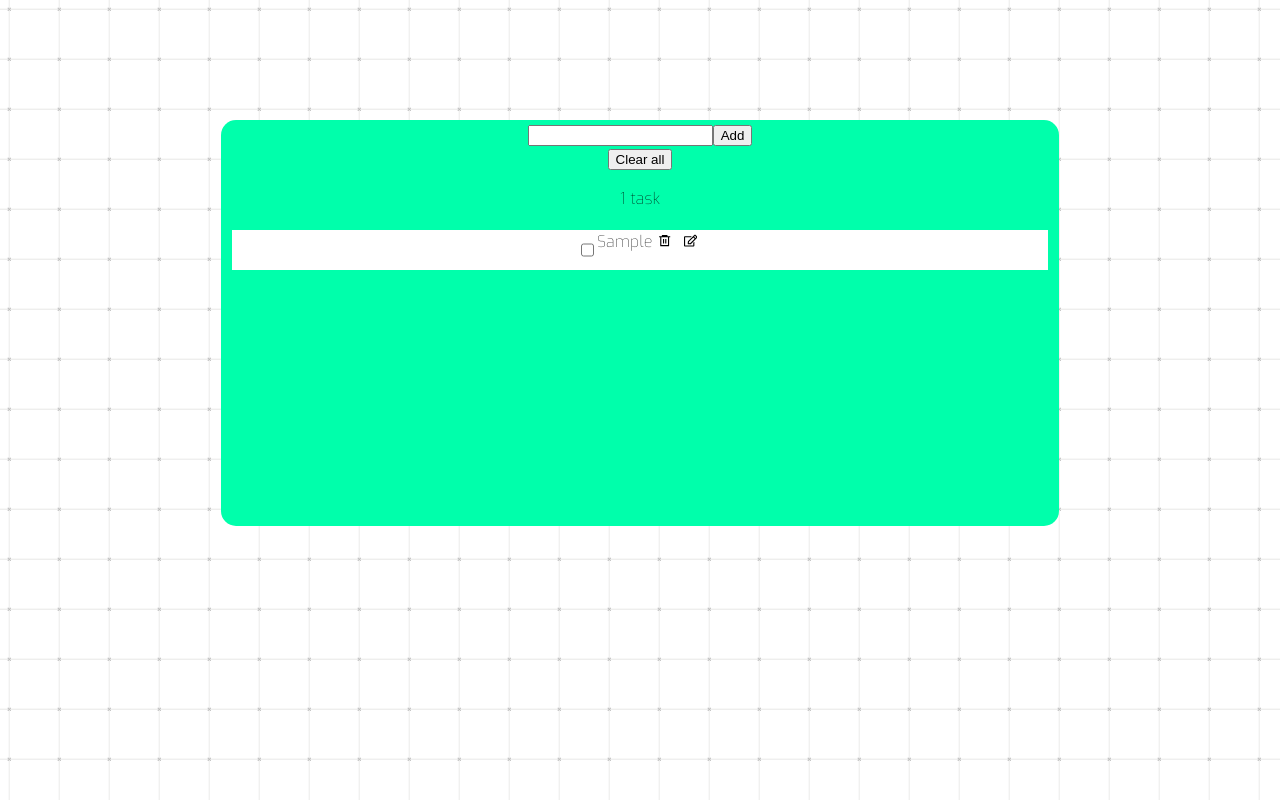
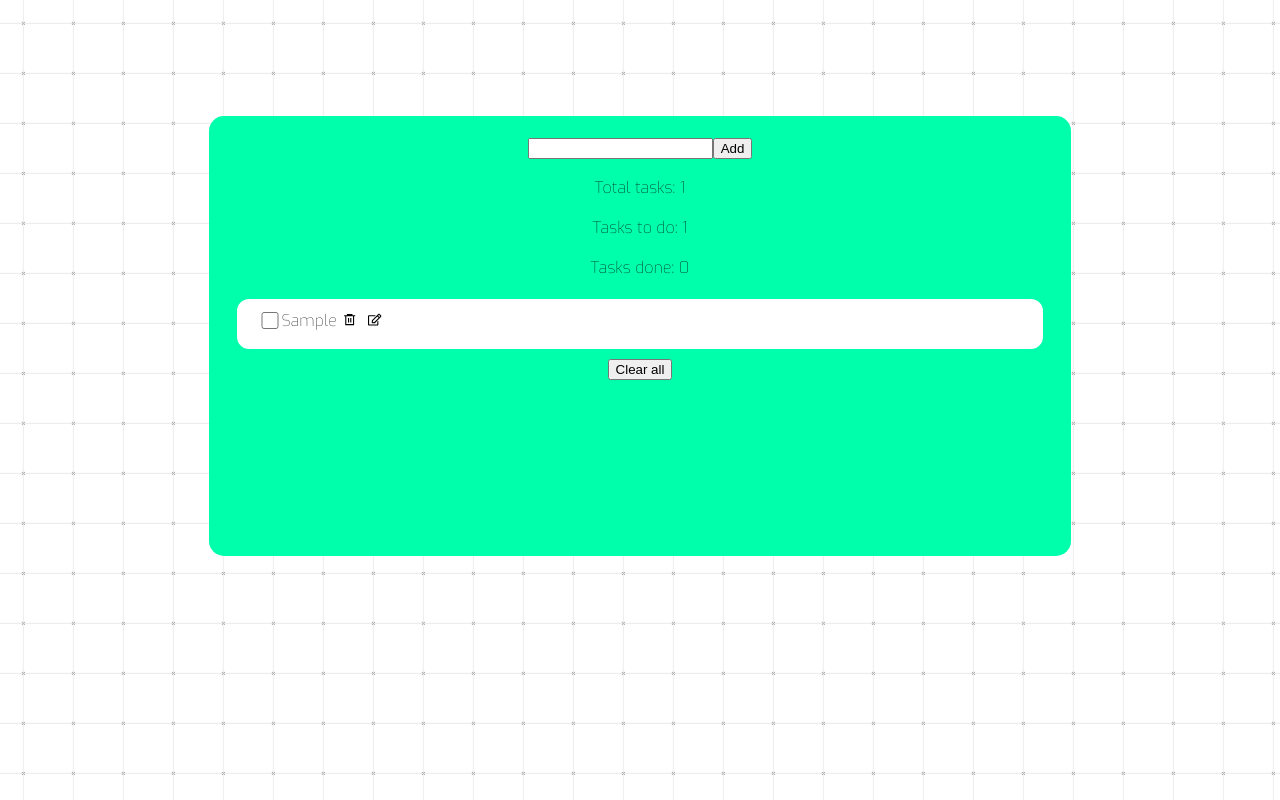
Before and after one commit to mariago6/todolist, a React (Create React App) app: page / in a window 1280 px wide. Both pictures are taken after typing "Sample" into the empty fields and a click on the button "Add". Built offline with nearby package versions, Linux system fonts and the light colour scheme.

Commit message:
maquetacion

```diff
--- a/package.json
+++ b/package.json
@@ -6,7 +6,9 @@
     "@testing-library/jest-dom": "^5.16.5",
     "@testing-library/react": "^13.4.0",
     "@testing-library/user-event": "^13.5.0",
+    "bootstrap": "^5.2.3",
     "react": "^18.2.0",
+    "react-bootstrap": "^2.7.0",
     "react-dom": "^18.2.0",
     "react-icons": "^4.7.1",
     "react-scripts": "5.0.1",
--- a/src/App.js
+++ b/src/App.js
@@ -83,13 +83,15 @@ function App() {
       <ContainerCard>
         <Card>
           <WriteForm onChange={(e) => setCurrentTask(e.target.value)} click={taskList} value={currentTask}/>
-          <div className="d-flex ">
-            <button type="button" onClick={clearTaskList}>Clear all</button>
-            <p>{tasks.length} {tasks.length <= 1 ? 'task' : 'tasks'}</p>
+          <div className="d-flex">
+            <p> Total tasks: {tasks.length} </p>
+            <p> Tasks to do: {tasks.filter(task => task.completed === false).length}</p>
+            <p> Tasks done: {tasks.filter(task => task.completed === true).length}</p>
           </div>
           <div>
             {items}
           </div>
+          <button type="button" onClick={clearTaskList}>Clear all</button>
         </Card>
       </ContainerCard>
     </div>
--- a/src/App.styled.js
+++ b/src/App.styled.js
@@ -6,16 +6,15 @@ export const ContainerCard = styled.div`
   align-items: center;
 `
 export const Card = styled.div`
-  border: solid;
-  border-color: transparent;
   border-radius: 15px;
   background-color: #00FFAB;
   color: black;
   width: 65%;
   height: auto;
   min-height: 400px;
-  position:absolute;
-  top:15%;
+  position: relative;
+  top:-100px;
+  padding: 20px;
 `
 export const ClearButton = styled.button`
 
--- a/src/components/ItemList/ItemList.js
+++ b/src/components/ItemList/ItemList.js
@@ -1,12 +1,12 @@
 import DeleteButton from "../Buttons/DeleteButton/DeleteButton";
 import EditButton from "../Buttons/EditButton/EditButton";
 import SubmitEditButton from "../Buttons/SubmitEditButton/SubmitEditButton";
-import { ItemRow, ItemLabel } from "./ItemList.styled";
+import { ItemRow, ItemLabel, CheckBoxButton } from "./ItemList.styled";
 
 function ItemList({checked, click, item, onChange, onChange2, isCompleted, onClick, onClick2, backClick, condition, value}) {
   return(
     <ItemRow>
-      <input type='checkbox' checked={checked} onChange={onChange}/>
+      <CheckBoxButton type='checkbox' checked={checked} onChange={onChange}/>
       {condition ?
         <input type='text' onChange={onChange2} value={value}/> :
         <ItemLabel isSelected={isCompleted}>{item}</ItemLabel>
--- a/src/components/ItemList/ItemList.styled.js
+++ b/src/components/ItemList/ItemList.styled.js
@@ -2,15 +2,32 @@ import styled from "styled-components";
 
 export const ItemRow = styled.div`
   display: flex;
-  justify-content: center;
+  // justify-content: center;
   border: solid;
   border-color: #00FFAB;
   height: 40px;
   margin: 5px;
   background-color: white;
   color: black;
+  border-radius: 15px;
+  padding-left: 20px;
+  padding-top: 10px;
 `
 
 export const ItemLabel = styled.label`
   text-decoration:${props => props.isSelected ? `line-through` : `none`};
+
 `
+
+export const CheckBoxButton = styled.input`
+  width: 1.3em;
+  height: 1.3em;
+  border-radius: 50%;
+  vertical-align: middle;
+  border: 1px solid #ddd;
+  // appearance: none;
+  // -webkit-appearance: none;
+  outline: none;
+  cursor: pointer;
+
+`
```
Also changed, not shown: 1 other file (tests, documents, lock files or other folders).
